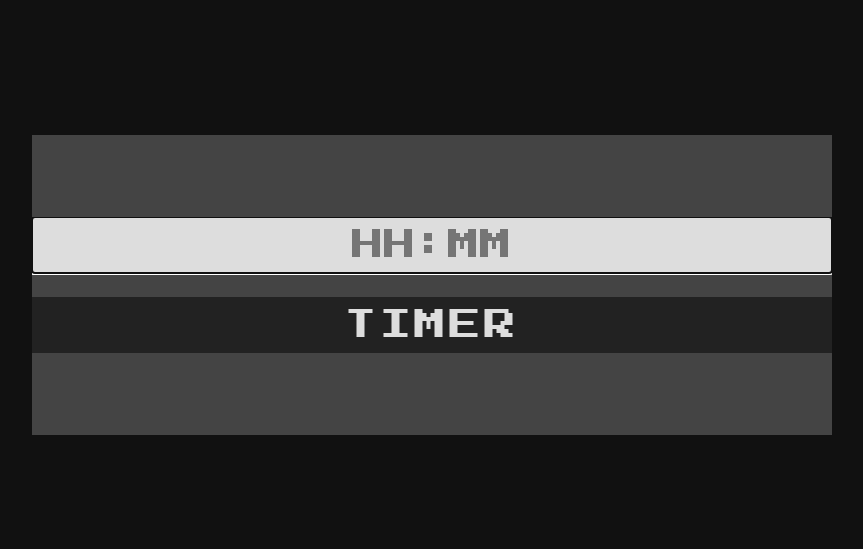
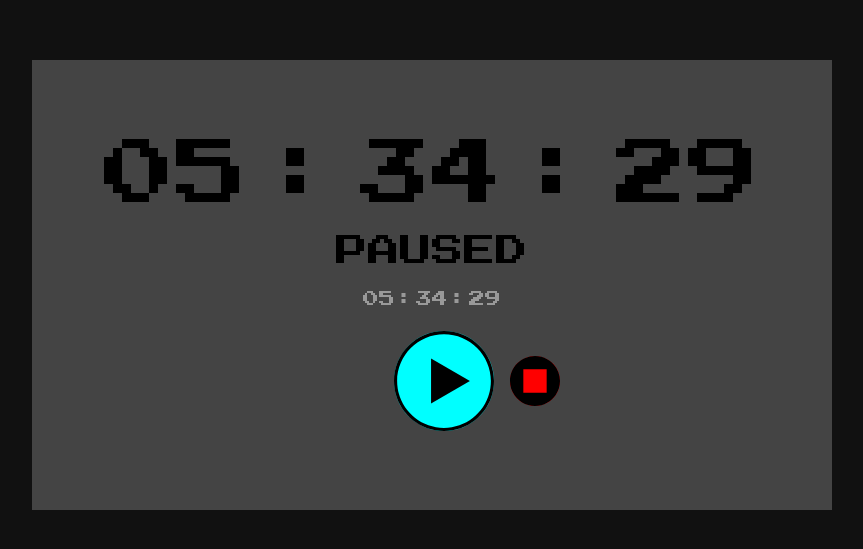
Before and after one commit to AndrewKohn/Coding-Countdown, a plain HTML site: page index.html in a window 1280 px wide. Shown: the part 115-664 px from the top of the page, without its empty margins (208-1071 px from the left). Drawn offline with Linux system fonts and the light colour scheme.

Commit message:
started on countdown; button stylings

```diff
--- a/index.html
+++ b/index.html
@@ -18,14 +18,14 @@
     <main>
       <section class="container">
         <!-- START -->
-        <div class="start-window">
+        <div class="start-window hidden">
           <button class="btn btn--countdown">COUNTDOWN</button>
           <button class="btn btn--timer">TIMER</button>
-          <input class="countdown-limit" placeholder="HH:MM" autofocus />
+          <input class="countdown-input" placeholder="HH:MM" autofocus />
         </div>
 
         <!-- COUNTDOWN -->
-        <div class="countdown-window hidden">
+        <div class="countdown-window">
           <div class="countdown">
             <p class="countdown--hours">05</p>
             <span>:</span>
@@ -34,9 +34,9 @@
             <p class="countdown--seconds">29</p>
           </div>
 
-          <!-- PAUSE -->
-          <p class="pause--text hidden">PAUSED</p>
-          <div class="pause hidden">
+          <!-- Pause -->
+          <p class="pause--text">PAUSED</p>
+          <div class="pause">
             <p class="pause--hours">05</p>
             <span>:</span>
             <p class="pause--minutes">34</p>
@@ -44,7 +44,8 @@
             <p class="pause--seconds">29</p>
           </div>
 
-          <div class="btns hidden">
+          <!-- Buttons -->
+          <div class="btns">
             <button class="btn--start">
               <svg
                 version="1.1"
@@ -66,7 +67,7 @@
                 />
               </svg>
             </button>
-            <button class="btn--pause">
+            <button class="btn--pause hidden">
               <svg
                 version="1.1"
                 id="Capa_1"
--- a/style.css
+++ b/style.css
@@ -21,7 +21,7 @@ body {
 
 .container {
   width: 80rem;
-  height: 30rem;
+  height: 45rem;
   background-color: #444;
   display: flex;
   justify-content: center;
@@ -90,7 +90,7 @@ body {
   content: "();";
 }
 
-.countdown-limit {
+.countdown-input {
   position: absolute;
   display: inline-block;
   height: 5.6rem;
@@ -104,15 +104,52 @@ body {
   text-align: center;
 }
 
+/*************/
+/* COUNTDOWN */
+/*************/
+.countdown-window {
+  position: relative;
+  display: flex;
+  flex-direction: column;
+  justify-content: center;
+  align-items: center;
+  gap: 2.4rem;
+  width: 100%;
+}
+
+.countdown {
+  display: flex;
+  gap: 2rem;
+  font-size: 7.2rem;
+}
+
+.pause--text {
+  font-size: 3.2rem;
+}
+
+.pause {
+  display: flex;
+  gap: 0.25rem;
+  color: #999;
+}
+
 /***********/
 /* BUTTONS */
 /***********/
+.btns {
+  display: flex;
+  align-items: center;
+  gap: 1.6rem;
+  transform: translate(4.5rem, 0);
+}
+
 .btn--start {
   width: 10rem;
   height: 10rem;
   background: none;
   background-color: aqua;
   border-radius: 50%;
+  border: none;
 }
 
 .btn--pause {
@@ -120,16 +157,16 @@ body {
   height: 10rem;
   background: none;
   border: none;
-  background-color: red;
+  background-color: darkgoldenrod;
   border-radius: 50%;
 }
 
 .btn--stop {
-  width: 7rem;
-  height: 7rem;
+  width: 5rem;
+  height: 5rem;
   background: none;
   border: none;
-  background-color: darkgoldenrod;
+  background-color: red;
   border-radius: 50%;
 }
 
```
